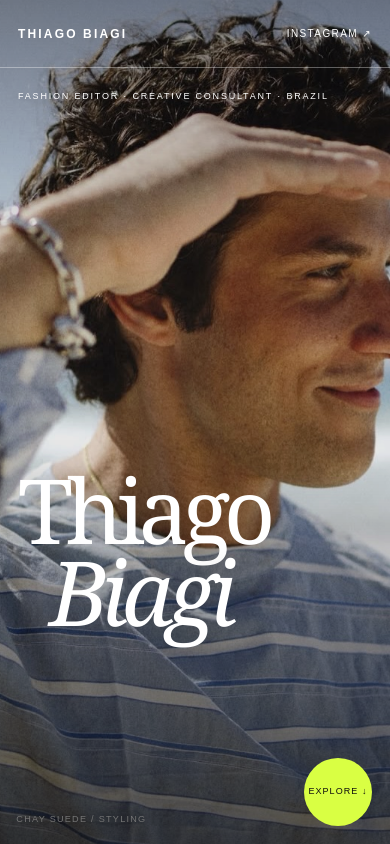
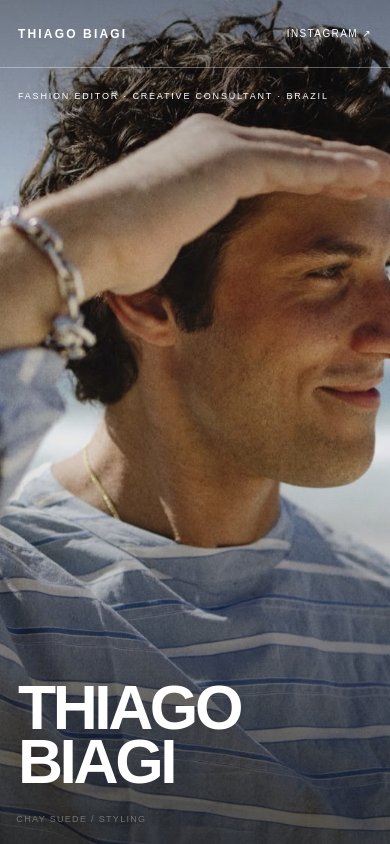
Before and after one commit to eubetosilva/thiago-biagi-portfolio, a Next.js app: page / in a window 390 px wide. Shown: the top 844 px of the page. Built offline with nearby package versions, Linux system fonts and the light colour scheme.

Commit message:
Simplify hero typography and remove explore badge

```diff
--- a/app/globals.css
+++ b/app/globals.css
@@ -31,8 +31,8 @@ footer { display:flex; justify-content:space-between; gap:20px; border-top:1px s
 .hero-slide span { z-index:3; left:auto; right:2.7vw; bottom:2.7vw; text-align:right; color:#fff; }
 .hero-copy { position:absolute; inset:0; z-index:4; padding:108px 2.7vw 2.7vw; display:flex; flex-direction:column; justify-content:flex-start; pointer-events:none; }
 .hero .kicker { color:#fff; text-shadow:0 1px 16px rgba(0,0,0,.45); }
-.hero h1 { margin:auto 0 2.4vh; max-width:64vw; color:#fff; font-size:clamp(82px,11.2vw,172px); line-height:.8; letter-spacing:-.075em; text-shadow:0 2px 28px rgba(0,0,0,.22); }
-.hero h1 > span:last-child { margin-left:10vw; margin-top:.12em; }
+.hero h1 { margin:auto 0 2.4vh; max-width:82vw; color:#fff; font-family:Arial,Helvetica,sans-serif; font-size:clamp(58px,8.4vw,132px); font-weight:700; line-height:.9; letter-spacing:-.055em; text-transform:uppercase; text-shadow:0 2px 28px rgba(0,0,0,.22); }
+.hero h1 > span,.hero h1 > span:last-child { display:inline; margin:0; font-style:normal; }
 .hero-note { padding-bottom:0; }
 .hero-note span { color:#fff; border-color:rgba(255,255,255,.72); background:rgba(0,0,0,.08); backdrop-filter:blur(6px); }
 .scroll { left:auto; right:2.7vw; bottom:5.3vw; transform:none; z-index:6; color:#10100f; }
@@ -82,8 +82,7 @@ footer { display:flex; justify-content:space-between; gap:20px; border-top:1px s
   .site-header { height:68px; padding:0 18px; }
   .hero { min-height:100svh; padding:0; }
   .hero-copy { min-height:0; padding:90px 18px 22px; }
-  .hero h1 { margin:auto 0 23vh; font-size:23vw; line-height:.8; max-width:96vw; }
-  .hero h1 > span:last-child { margin-left:8vw; margin-top:.12em; }
+  .hero h1 { margin:auto 0 4vh; font-size:16vw; line-height:.86; max-width:96vw; }
   .hero-image { height:100%; }
   .hero-slide .slide-subject { object-fit:cover; object-position:center 25%; }
   .hero-slide span { left:18px; right:auto; bottom:22px; text-align:left; }
--- a/app/page.tsx
+++ b/app/page.tsx
@@ -31,8 +31,7 @@ export default function Home() {
       <section className="hero" id="top">
         <div className="hero-copy">
           <p className="kicker">Fashion Editor · Creative Consultant · Brazil</p>
-          <h1><span>Thiago</span><span>Biagi</span></h1>
-          <div className="hero-note"><span>Fashion</span><span>Culture</span><span>Image</span></div>
+          <h1><span>Thiago Biagi</span></h1>
         </div>
         <figure className="hero-image">
           <div className="hero-slide"><img className="slide-backdrop" src="/portfolio/kaka-gq.jpg" alt="" aria-hidden="true" /><img className="slide-subject" src="/portfolio/kaka-gq.jpg" alt="Kaká para GQ Brasil" /><span>Kaká / GQ Brasil</span></div>
@@ -40,7 +39,6 @@ export default function Home() {
           <div className="hero-slide"><img className="slide-backdrop" src="/portfolio/joao-guilherme.jpg" alt="" aria-hidden="true" /><img className="slide-subject" src="/portfolio/joao-guilherme.jpg" alt="João Guilherme com styling de Thiago Biagi" /><span>João Guilherme / Prime Video</span></div>
           <div className="hero-slide"><img className="slide-backdrop" src="/portfolio/1f3c396b1d80843a.jpg" alt="" aria-hidden="true" /><img className="slide-subject" src="/portfolio/1f3c396b1d80843a.jpg" alt="Izabel Goulart em editorial de moda" /><span>Editorial / Archive</span></div>
         </figure>
-        <a className="scroll" href="#work">Explore ↓</a>
       </section>
 
       <section className="intro" aria-label="Apresentação">
```
